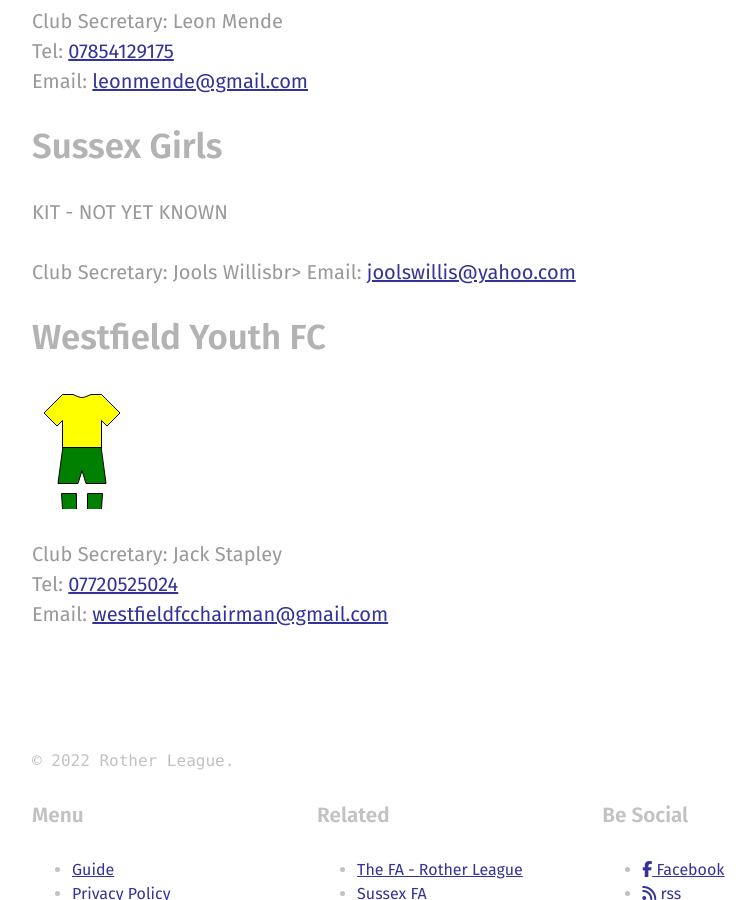
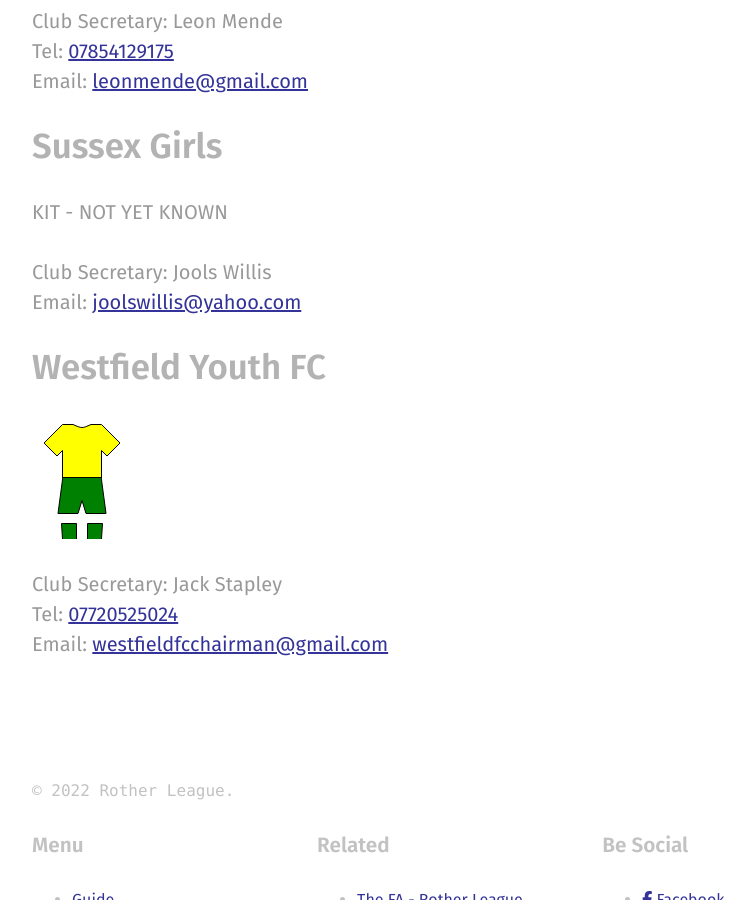
Before and after one commit to rotherleague/Rother, a Jekyll site: the page built from clubs.md, in a window 1280 px wide and 900 px high, scrolled down 8790 px. Shown: the whole window, without its empty margins (48-804 px from the left). Built offline with Jekyll 4.4.1, drawn with Linux system fonts in a browser that asks for light colours; nearby versions of some CDN libraries.

Commit message:
Update sussex_girls.html

```diff
--- a/_includes/clubs/sussex_girls.html
+++ b/_includes/clubs/sussex_girls.html
@@ -4,5 +4,5 @@
 
  </p>
 <p>
-	Club Secretary: Jools Willisbr>
+	Club Secretary: Jools Willis<br>
 	Email: <a href="mailto:joolswillis@yahoo.com">joolswillis@yahoo.com</a></p>
```
